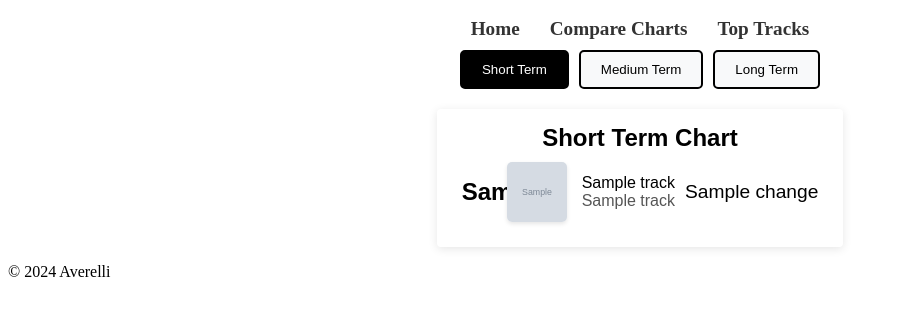
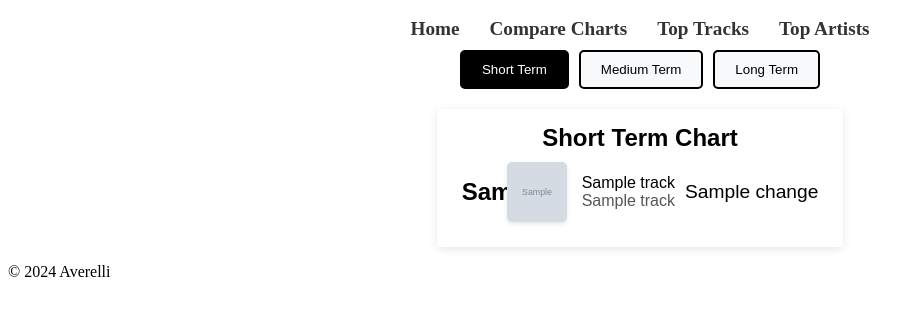
Before and after one commit to averelli/spotify-stats, a Flask app: page /top_tracks in a window 1280 px wide. Shown: the top 316 px of the page, without its empty margins (0-924 px from the left). Run offline with Flask 3, Linux system fonts and the light colour scheme; grey boxes marked "Sample" are stand-in pictures; a database or web service that is not in the repository returns one stand-in record (values such as "Sample title").

Commit message:
Add top artists link

```diff
--- a/web/templates/base.html
+++ b/web/templates/base.html
@@ -24,6 +24,7 @@
             <li><a href="{{ url_for('main.home') }}">Home</a></li>
             <li><a href="{{ url_for('main.compare_form') }}">Compare Charts</a></li>
             <li><a href="{{ url_for('main.top_tracks') }}">Top Tracks</a></li>
+            <li><a href="{{ url_for('main.top_artists') }}">Top Artists</a></li>
         </ul>
     </nav>
 
```
